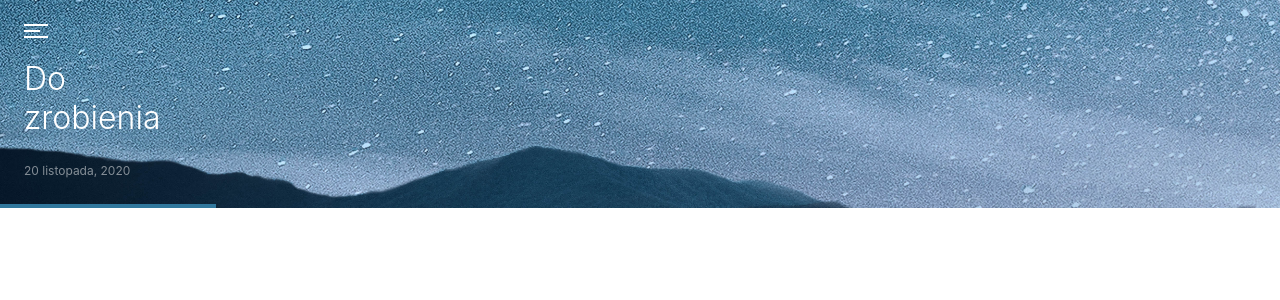
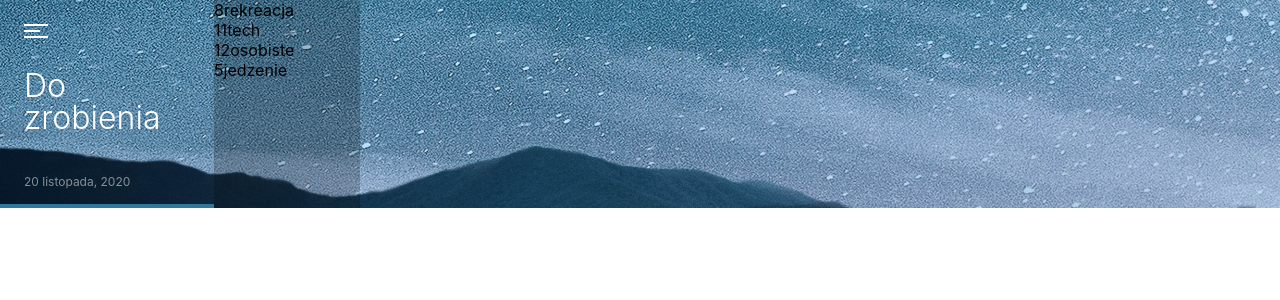
Before and after one commit to KP1976/ToDoAppTS, a React (Create React App) app: page / in a window 1280 px wide. Shown: the top 300 px of the page. Built offline with nearby package versions, Linux system fonts and the light colour scheme.

Commit message:
Change Header componet

```diff
--- /dev/null
+++ b/src/components/Categories.js
@@ -0,0 +1,26 @@
+import React from 'react'
+
+const Categories = () => {
+  return (
+    <div className="categories">
+      <div className="categories__container">
+        <span className="categories__number">8</span>
+        <span className="categories__text">rekreacja</span>
+      </div>
+      <div className="categories__container">
+        <span className="categories__number">11</span>
+        <span className="categories__text">tech</span>
+      </div>
+      <div className="categories__container">
+        <span className="categories__number">12</span>
+        <span className="categories__text">osobiste</span>
+      </div>
+      <div className="categories__container">
+        <span className="categories__number">5</span>
+        <span className="categories__text">jedzenie</span>
+      </div>
+    </div>
+  )
+}
+
+export default Categories
--- a/src/components/Header.js
+++ b/src/components/Header.js
@@ -1,14 +1,21 @@
 import React from 'react'
 import '../scss/header.scss'
+import Categories from './Categories'
 import Menu from './Menu'
 
 const Header = () => {
   return (
     <header className="header">
-      <Menu />
-      <h1 className="header__title">Do zrobienia</h1>
-      <span className="header__date">20 listopada, 2020</span>
-      <div className="header__bottom-bar"></div>
+      <div className="header__left-side">
+        <Menu />
+        <h1 className="header__title">Do zrobienia</h1>
+        <span className="header__date">20 listopada, 2020</span>
+        <div className="header__bottom-bar"></div>
+      </div>
+      <div className="header__right-side">
+        <Categories />
+        <div className="header__tasks-done"></div>
+      </div>
     </header>
   )
 }
--- a/src/scss/Header.scss
+++ b/src/scss/Header.scss
@@ -1,21 +1,32 @@
 .header {
   background-image: url('../images/pexels-cliford-mervil-2469122.jpg');
   background-size: cover;
+  display: flex;
   height: 13rem;
-  padding-top: 1.5rem;
-  position: relative;
   width: 100%;
+
+  &__left-side {
+    position: relative;
+    width: 13.375rem;
+  }
+
+  &__right-side {
+    width: 9.125rem;
+    background-color: rgba(0, 0, 0, 0.2);
+  }
 
   &__title {
     color: var(--white);
     font-size: 2rem;
     font-weight: 300;
-    margin-left: 1.5rem;
+    line-height: 2rem;
+    margin: 2rem 0 2.5rem 1.5rem;
     width: 8rem;
   }
 
   &__date {
     color: var(--gray1);
+    display: block;
     font-size: 0.75rem;
     margin-left: 1.5rem;
   }
@@ -23,7 +34,7 @@
   &__bottom-bar {
     background-color: var(--blue1);
     height: 0.25rem;
-    width: 13.5rem;
+    width: 100%;
     position: absolute;
     bottom: 0;
   }
--- a/src/scss/menu.scss
+++ b/src/scss/menu.scss
@@ -2,7 +2,7 @@
   display: flex;
   align-items: center;
   height: 0.875rem;
-  margin-left: 1.5rem;
+  margin: 1.5rem 0 0 1.5rem;
   position: relative;
   width: 1.5rem;
 
```
